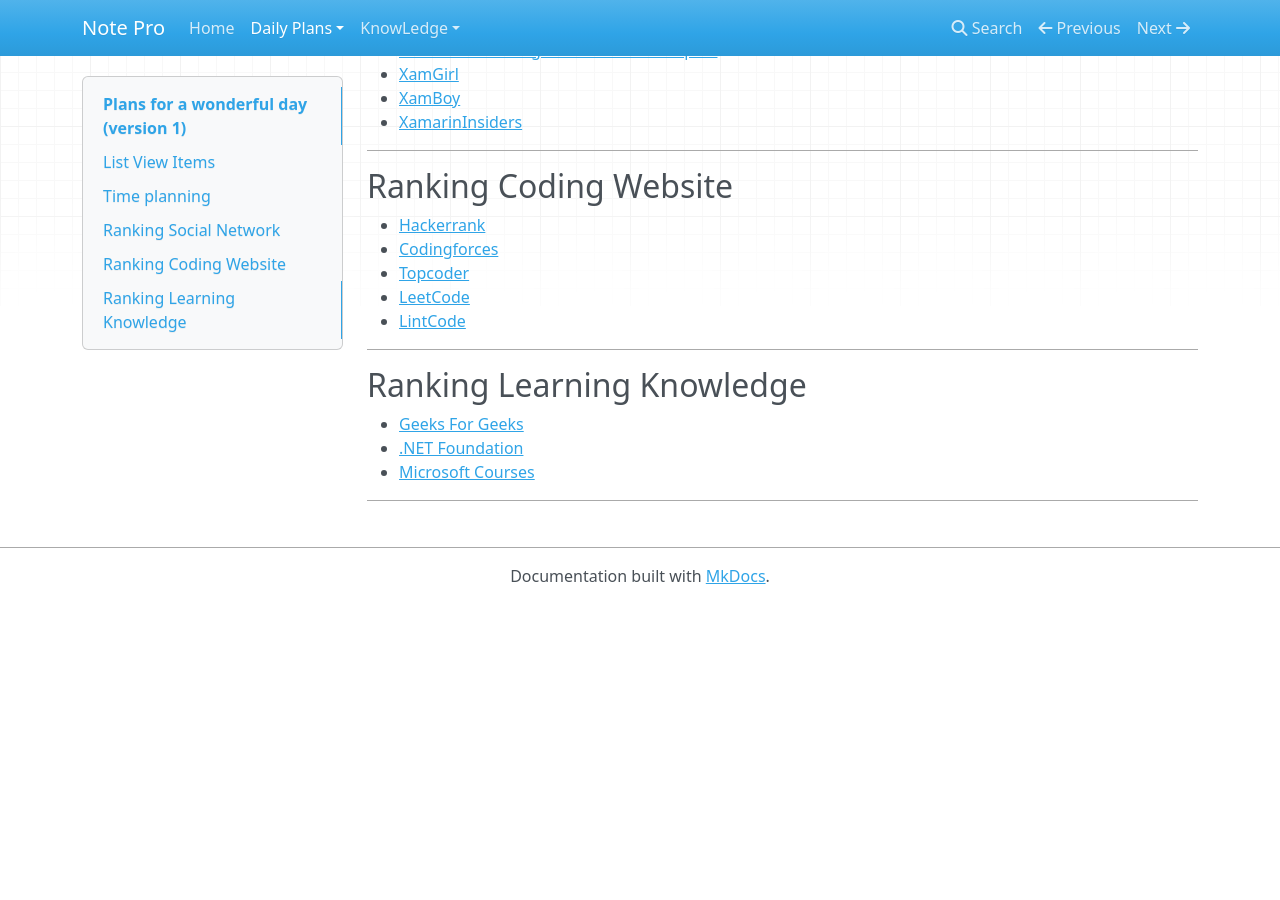
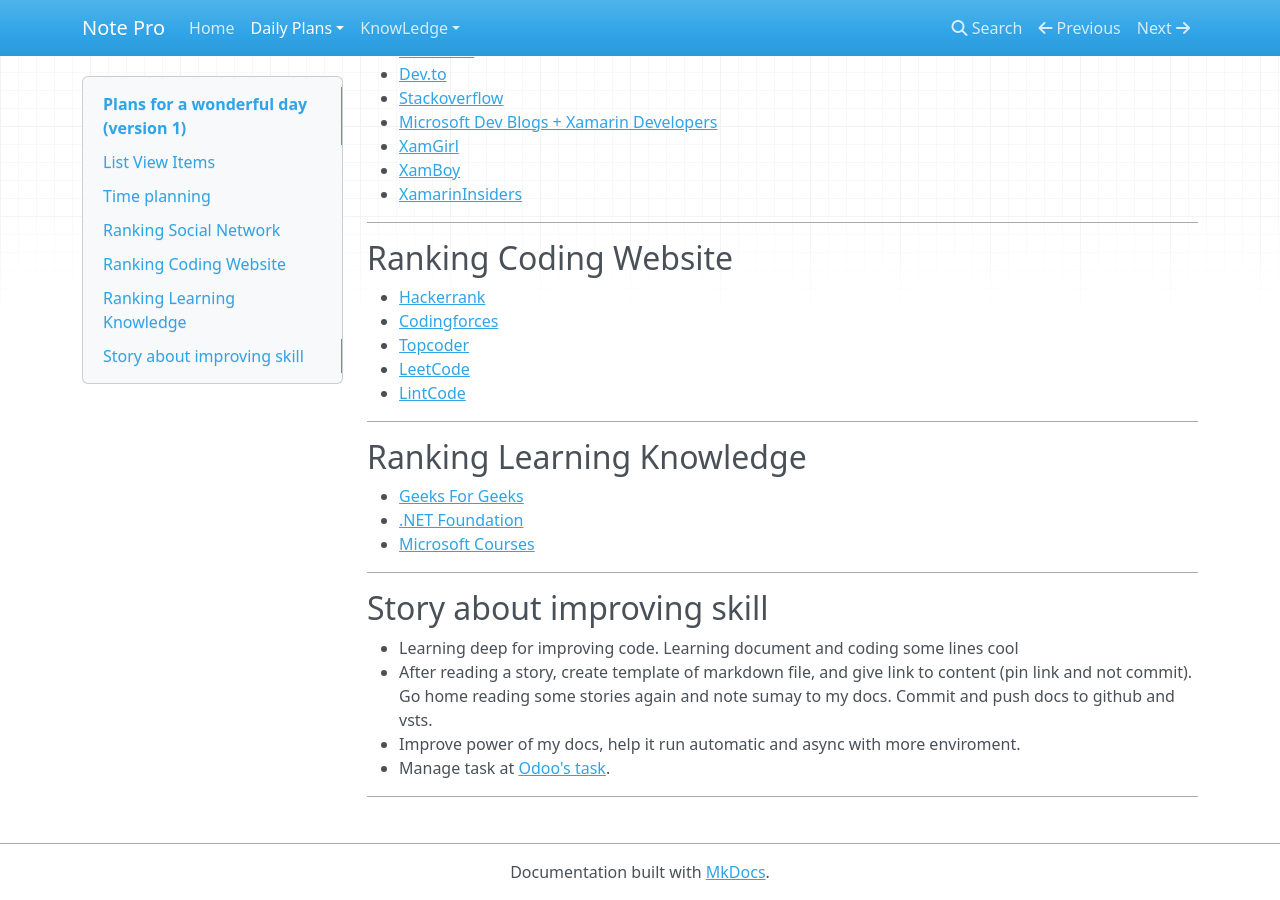
Before and after one commit to MoonSmile1707/NotePro, an MkDocs documentation site: the page built from docs/daily-plans/plans-version-1.md, in a window 1280 px wide and 900 px high, scrolled down 999 px. Built offline with MkDocs 1.6.1, drawn with Linux system fonts in a browser that asks for light colours; nearby versions of some CDN libraries; before the commit the page ends 1603 px from its top, so only the background shows below that; some of the changed text lies outside the part shown.

Commit message:
improve daily plan version 1. more helpul

```diff
--- a/docs/daily-plans/plans-version-1.md
+++ b/docs/daily-plans/plans-version-1.md
@@ -4,10 +4,13 @@
 
 ## List View Items
 
-- **[Time Planning](#time-planning)** <br/>
-- **[Ranking Social Network](#ranking-social-network)** <br/>
-- **[Ranking Coding Website](#ranking-coding-website)** <br/>
-- **[Ranking Learning Knowledge](#ranking-learning-knowledge)** <br/>
+- [Plans for a wonderful day (version 1)](#plans-for-a-wonderful-day-version-1)
+  - [List View Items](#list-view-items)
+  - [Time planning](#time-planning)
+  - [Ranking Social Network](#ranking-social-network)
+  - [Ranking Coding Website](#ranking-coding-website)
+  - [Ranking Learning Knowledge](#ranking-learning-knowledge)
+  - [Story about improving skill](#story-about-improving-skill)
 
 <hr/>
 
@@ -61,3 +64,12 @@
 - [Microsoft Courses](https://developer.microsoft.com/en-us/collective/learning/courses)
 
 <hr/>
+
+## Story about improving skill
+
+- Learning deep for improving code. Learning document and coding some lines cool
+- After reading a story, create template of markdown file, and give link to content (pin link and not commit). Go home reading some stories again and note sumay to my docs. Commit and push docs to github and vsts.
+- Improve power of my docs, help it run automatic and async with more enviroment.
+- Manage task at [Odoo's task](https://moonsmile1.odoo.com/).
+
+<hr/>
```
